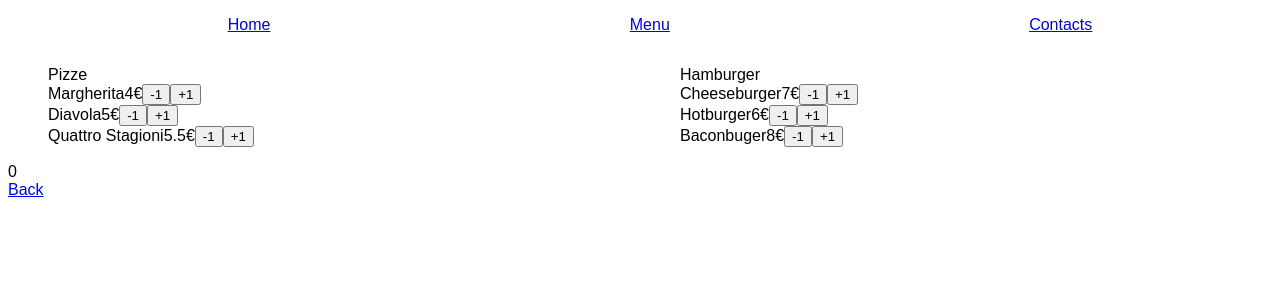
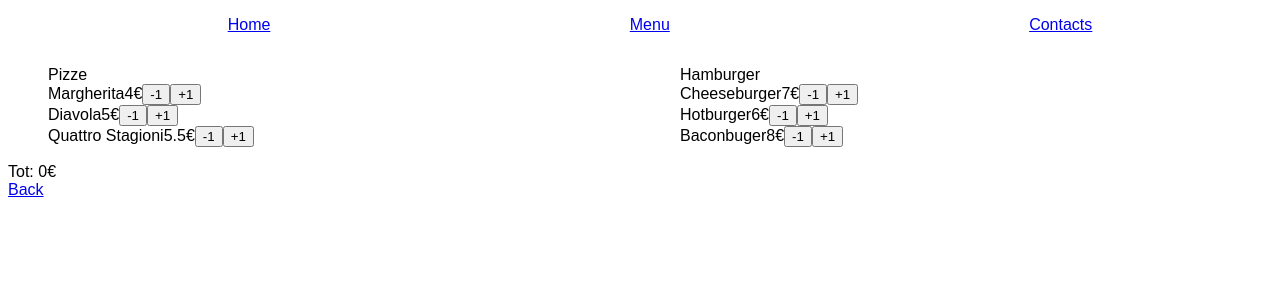
Before and after one commit to simo0103/Menu, a React (Create React App) app: page /menu in a window 1280 px wide. Shown: the top 300 px of the page. Built offline with nearby package versions, Linux system fonts and the light colour scheme.

Commit message:
remove item and update price

```diff
--- a/src/components/Menu.js
+++ b/src/components/Menu.js
@@ -20,11 +20,12 @@ class Menu extends Component {
     console.log('tolgo ' + item);
     var newItemList = [...this.state.itemList],
         index = newItemList.indexOf(item),
-        priceCounter = [...this.state.priceCounter];
+        newPriceCounter = [this.state.priceCounter];
 
-    if (index !== -1) {
+    if (index !== -1 && newPriceCounter > 0) {
       newItemList.splice(index, 1);
       this.setState({itemList: newItemList});
+      this.setState({ priceCounter: newPriceCounter - price })
     }
 
   }
@@ -40,8 +41,8 @@ class Menu extends Component {
                 <li key={p.id}>
                   <span className="name">{p.name}</span>
                   <span className="price">{p.price}€</span>
-                  <button onClick={()=> this.removeItem(p.name)}>-1</button>
-                  <button onClick={(e)=> this.addItem(p.name, p.price)}>+1</button>
+                  <button onClick={()=> this.removeItem(p.name, p.price)}>-1</button>
+                  <button onClick={()=> this.addItem(p.name, p.price)}>+1</button>
                 </li>
               ))
             }
@@ -52,7 +53,7 @@ class Menu extends Component {
                 <li key={h.id}>
                   <span className="name">{h.name}</span>
                   <span className="price">{h.price}€</span>
-                  <button onClick={()=> this.removeItem(h.name)}>-1</button>
+                  <button onClick={()=> this.removeItem(h.name, h.price)}>-1</button>
                   <button onClick={()=> this.addItem(h.name, h.price)}>+1</button>
                 </li>
               ))
@@ -61,8 +62,10 @@ class Menu extends Component {
         </div>
 
         <div className="cartList">
-        {this.state.itemList}
-        {this.state.priceCounter}
+
+        <span>{this.state.itemList}</span>
+        <span>Tot: {this.state.priceCounter}€</span>
+
 
 
         </div>
```
